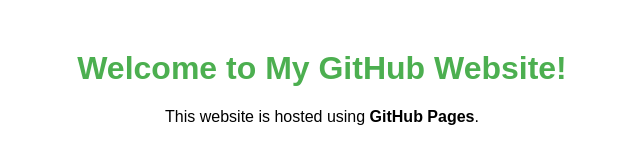
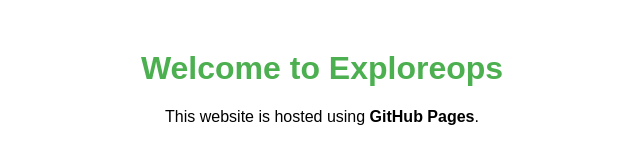
Before and after one commit to exploreops/exploreops.github.io, a plain HTML site: page index.html in a window 1280 px wide. Shown: the whole page, without its empty margins (318-958 px from the left). Drawn offline with Linux system fonts and the light colour scheme.

Commit message:
Update index.html

```diff
--- a/index.html
+++ b/index.html
@@ -3,7 +3,7 @@
 <head>
     <meta charset="UTF-8">
     <meta name="viewport" content="width=device-width, initial-scale=1.0">
-    <title>My First Website</title>
+    <title>Exploreops</title>
     <style>
         body {
             font-family: Arial, sans-serif;
@@ -16,7 +16,7 @@
     </style>
 </head>
 <body>
-    <h1>Welcome to My GitHub Website!</h1>
+    <h1>Welcome to Exploreops</h1>
     <p>This website is hosted using <strong>GitHub Pages</strong>.</p>
 </body>
 </html>
```
